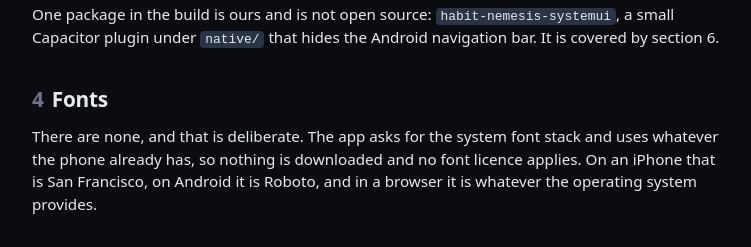
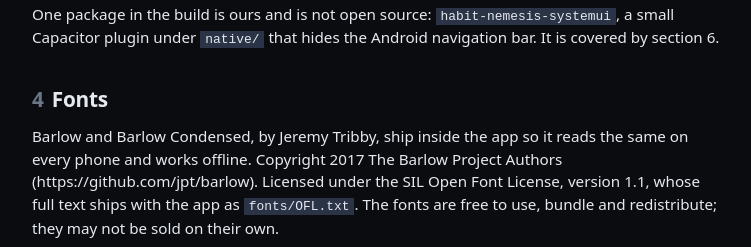
Before and after one commit to NiFoGR/NiFoGR.github.io, a plain HTML site: page Habit-Nemesis/legal/licences.html in a window 1280 px wide. Shown: the part 1639-1886 px from the top of the page, without its empty margins (264-1015 px from the left). Drawn offline with Linux system fonts and the light colour scheme.

Commit message:
Legal pages: square corners, fonts listed in licences

```diff
--- a/Habit-Nemesis/legal/legal.css
+++ b/Habit-Nemesis/legal/legal.css
@@ -33,10 +33,10 @@
   --w-bold: 700;
   --sans: system-ui, -apple-system, "Segoe UI", Roboto, "Helvetica Neue", sans-serif;
 
-  --r-card: 14px;
-  --r-ctrl: 10px;
-  --r-chip: 4px;
-  --r-pill: 999px;
+  --r-card: 0;
+  --r-ctrl: 0;
+  --r-chip: 0;
+  --r-pill: 0;
   --pad: 16px;
 
   color-scheme: dark;
--- a/Habit-Nemesis/legal/licences.html
+++ b/Habit-Nemesis/legal/licences.html
@@ -89,7 +89,7 @@
 
 <h2 id="fonts"><span class="n">4</span>Fonts</h2>
 
-<p>There are none, and that is deliberate. The app asks for the system font stack and uses whatever the phone already has, so nothing is downloaded and no font licence applies. On an iPhone that is San Francisco, on Android it is Roboto, and in a browser it is whatever the operating system provides.</p>
+<p>Barlow and Barlow Condensed, by Jeremy Tribby, ship inside the app so it reads the same on every phone and works offline. Copyright 2017 The Barlow Project Authors (https://github.com/jpt/barlow). Licensed under the SIL Open Font License, version 1.1, whose full text ships with the app as <code>fonts/OFL.txt</code>. The fonts are free to use, bundle and redistribute; they may not be sold on their own.</p>
 
 <h2 id="art"><span class="n">5</span>Artwork</h2>
 
```
